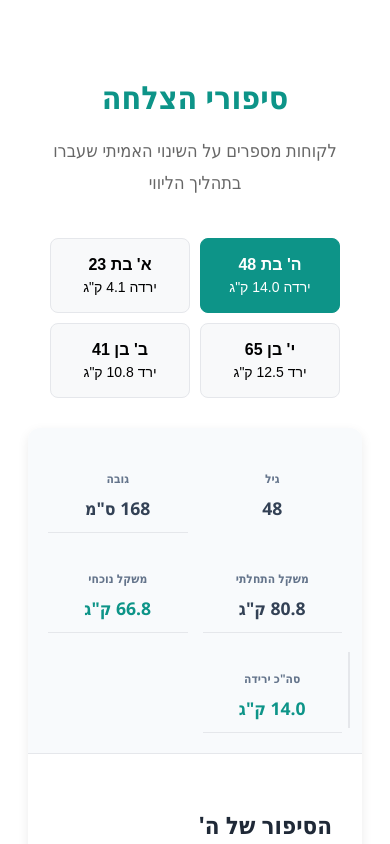
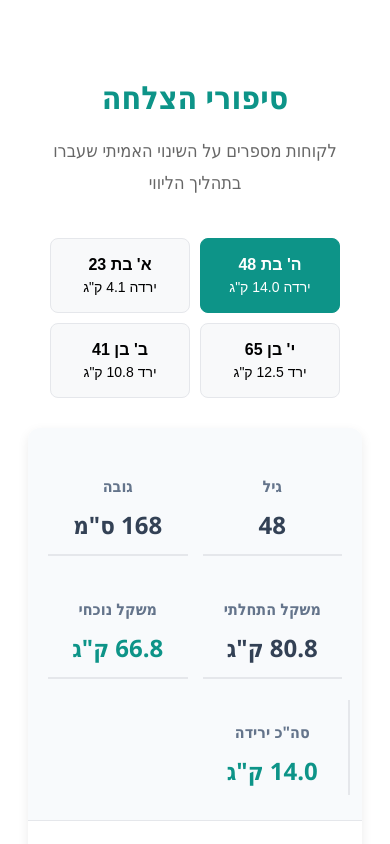
Before and after one commit to ronental75/nutrition-community, a React (Create React App) app: page /success-stories in a window 390 px wide. Shown: the top 844 px of the page. Built offline with nearby package versions, Linux system fonts and the light colour scheme.

Commit message:
Initial commit

```diff
--- a/src/components/SuccessStories/SuccessStories.css
+++ b/src/components/SuccessStories/SuccessStories.css
@@ -630,12 +630,12 @@
   }
 
   .stat-box h3 {
-    font-size: 0.75rem;
+    font-size: 1rem;
     margin-bottom: 0.25rem;
   }
 
   .stat-value {
-    font-size: 1.1rem;
+    font-size: 1.5rem;
   }
 
   /* Adjust weight chart to start closer to left edge */
@@ -683,8 +683,8 @@
   }
 
   /* Add horizontal separators for mobile instead */
-  .stat-box:not(:first-child) {
-    border-bottom: 1px solid #e5e7eb;
+  .stat-box:not(:last-child) {
+    border-bottom: 2px solid #e5e7eb;
   }
 
   /* Weight table adjustments */
```
